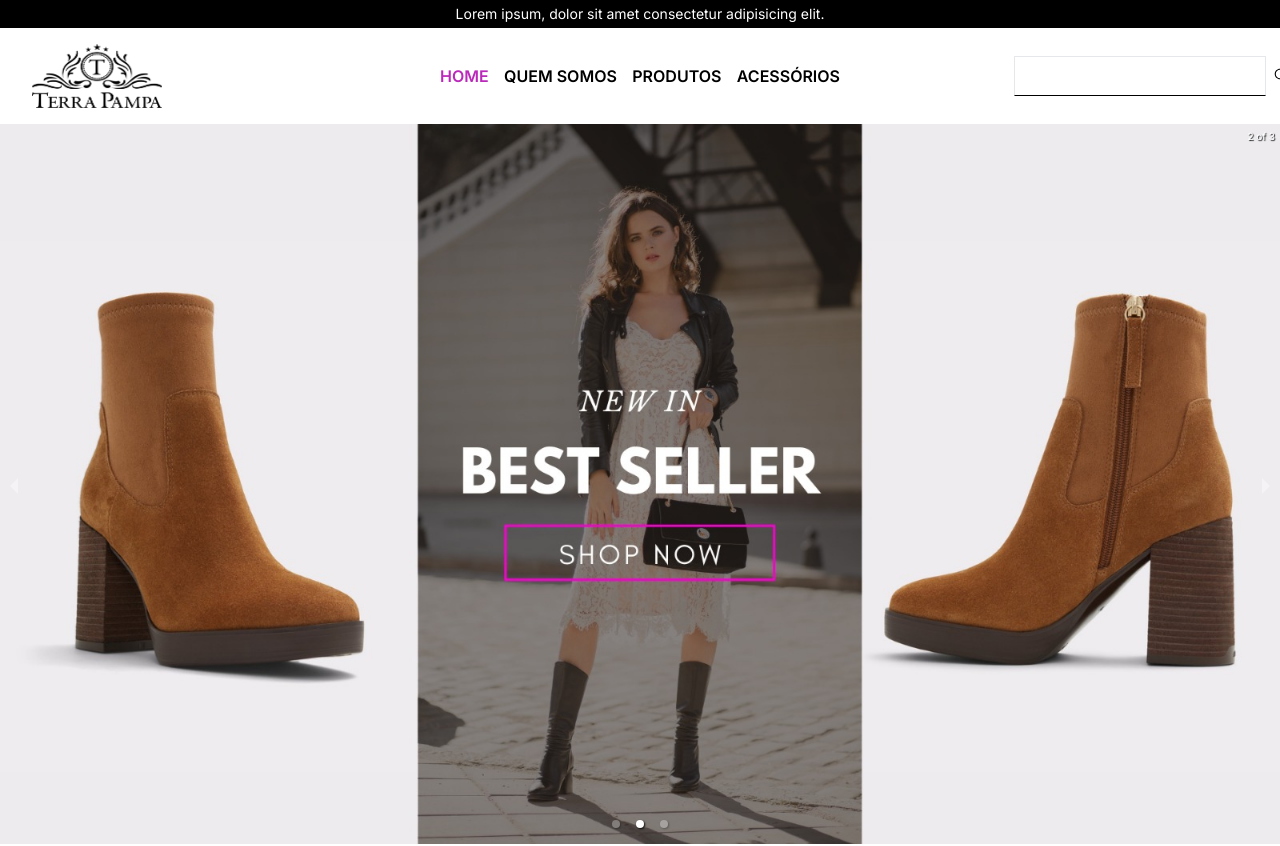
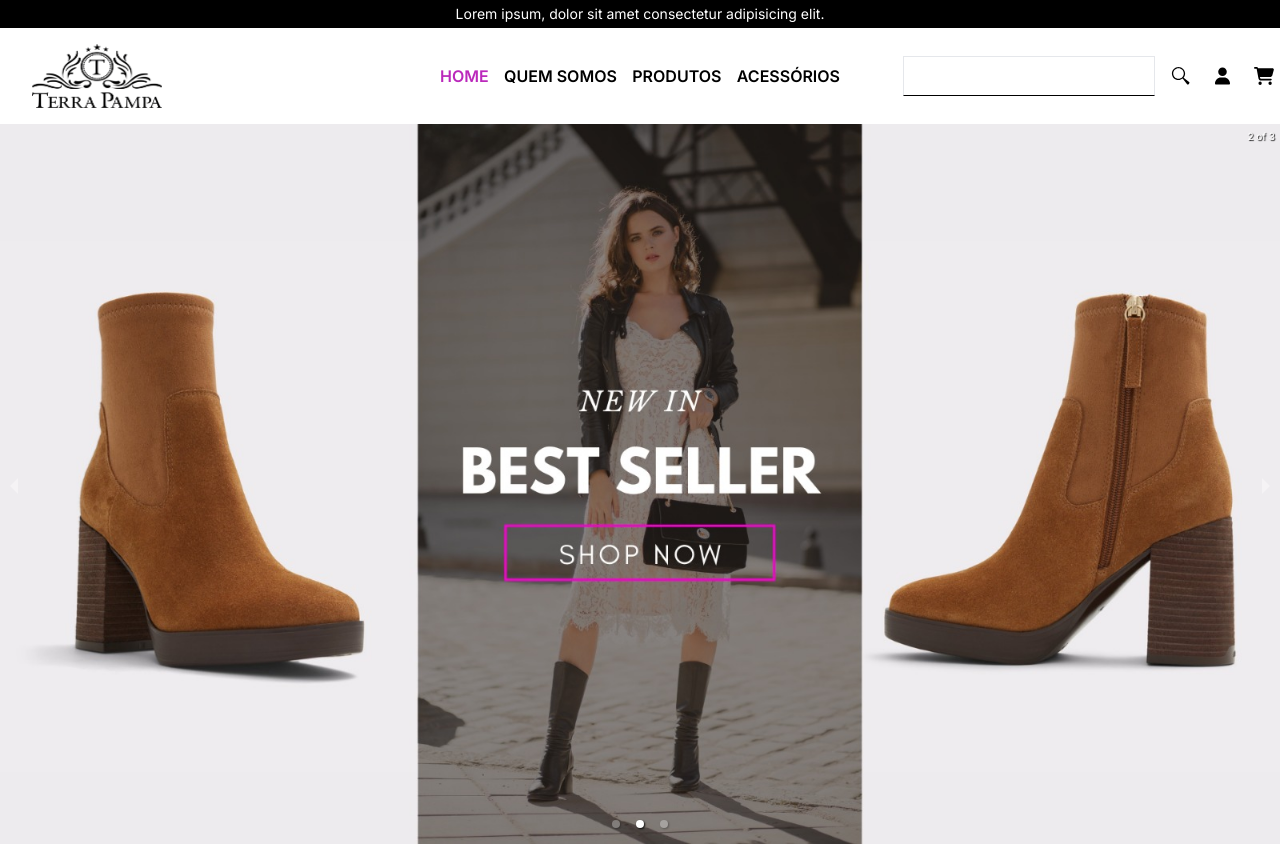
Before and after one commit to carlos-augustow/terra_pampa, a Next.js app: page / in a window 1280 px wide. Shown: the top 846 px of the page. Built offline with nearby package versions, Linux system fonts and the light colour scheme.

Commit message:
new ajustes2

```diff
--- a/components/ui/nav.tsx
+++ b/components/ui/nav.tsx
@@ -21,7 +21,7 @@ const Nav = () => {
         <p className="text-center text-sm">Lorem ipsum, dolor sit amet consectetur adipisicing elit.</p>
       </aside>
       <nav className="flex w-[100vw] h-[6rem] bg-white justify-between font-semibold">
-        <div className="w-[20%] flex my-[1rem]">
+        <div className="w-[30%] w-xl-[20%] flex my-[1rem]">
           <Image src="/logo.png" alt="Logo" width={130} height={100} className="ml-[2rem]" />
         </div>
         <div className="text-black mx-auto flex justify-between w-[25rem] items-center">
@@ -31,10 +31,10 @@ const Nav = () => {
             </Link>
           ))}
         </div>
-        <div className="w-[20%] flex items-center justify-center">
+        <div className="w-[30%] w-xl-[20%] flex items-center justify-center">
           <div className="flex h-10">
             <input type="text" className="p-2 border-solid border border-b-black outline-none" />
-            <div className="flex gap-2 ml-2">
+            <div className="flex gap-6 gap-xl-2 ml-4">
               <Image src="/icons/search.svg" height={20} width={20} alt="lupa" />
               <Image src="/icons/user.svg" height={10} width={15} alt="usuario" />
               <Image src="/icons/cart.svg" height={20} width={20} alt="carrinho" />
```
